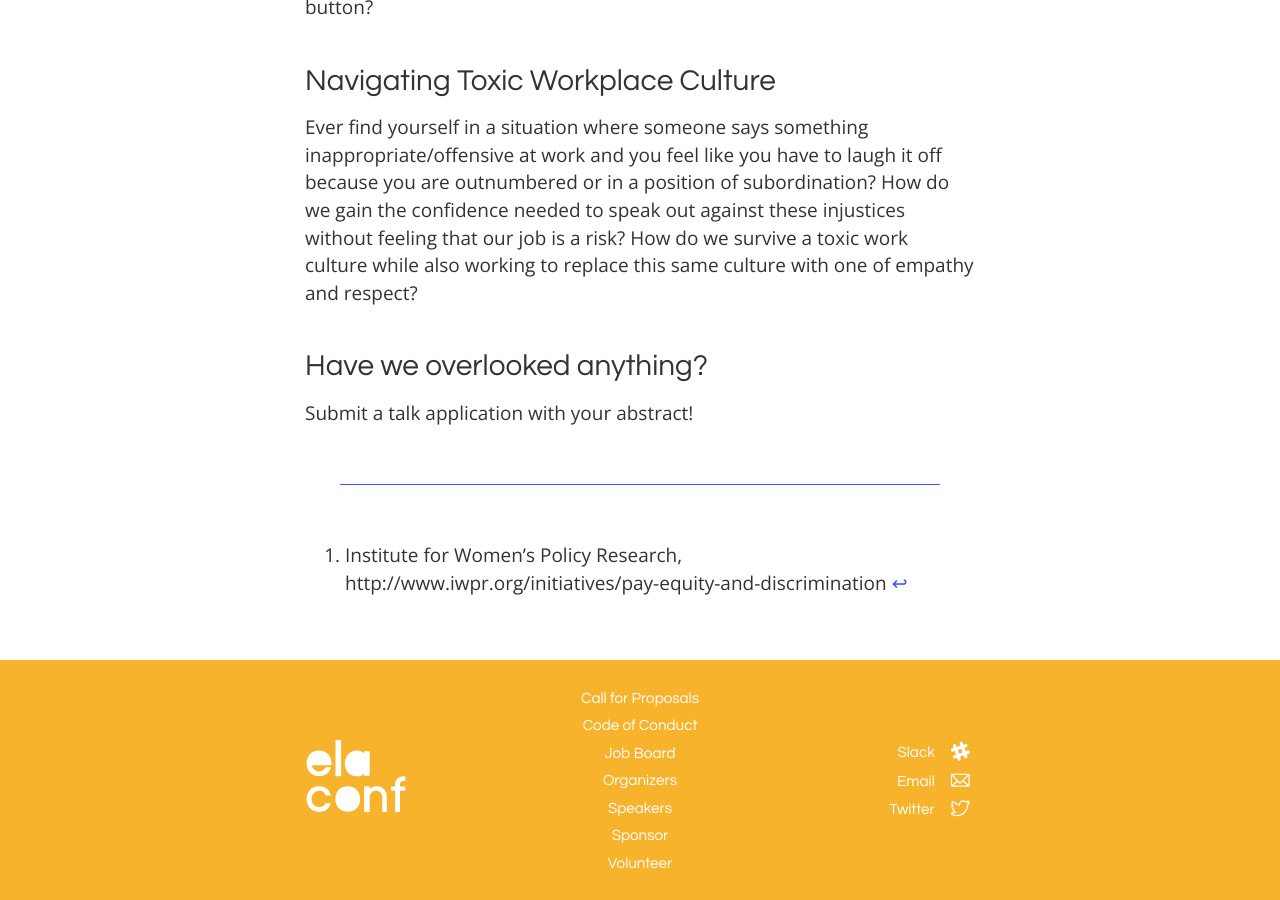
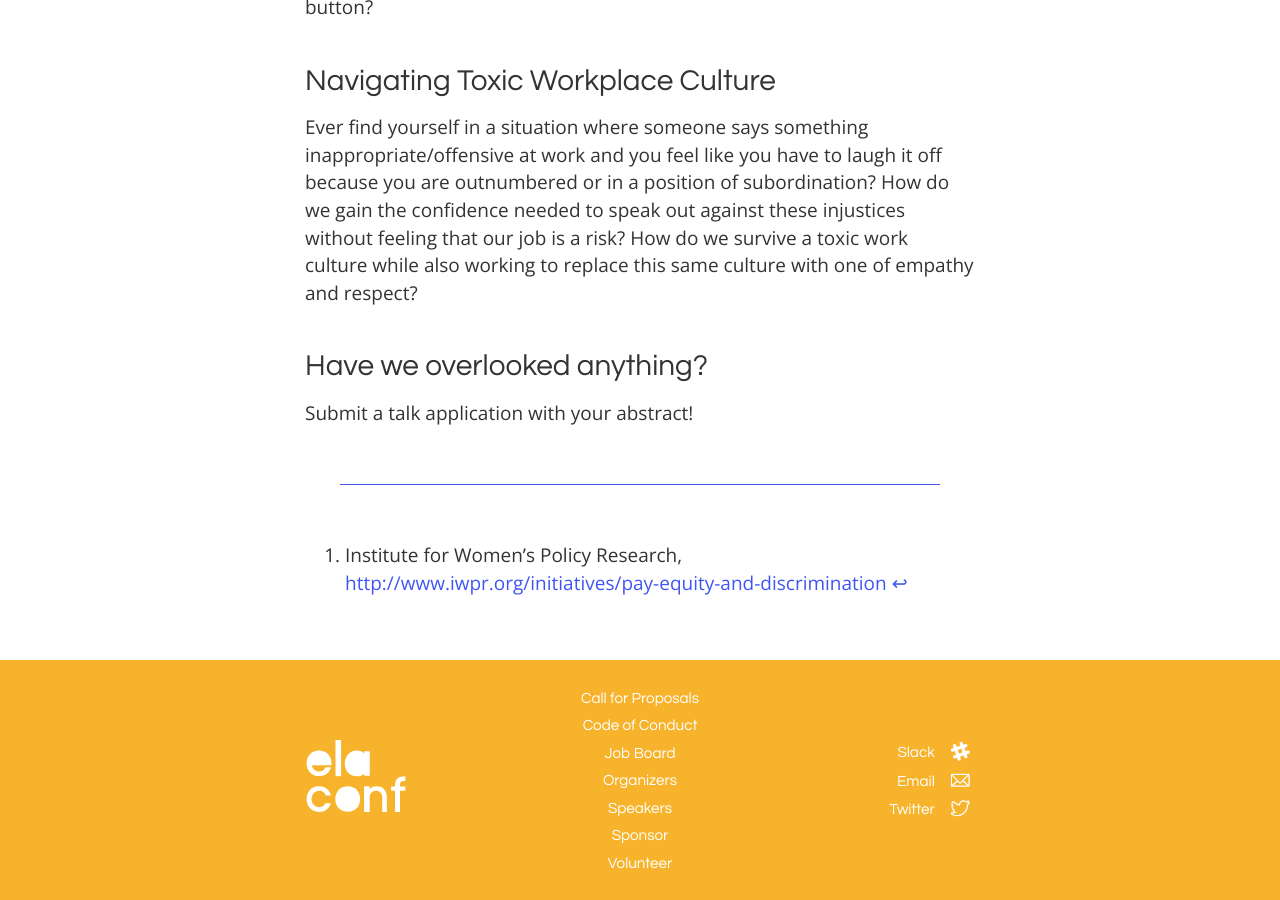
Before and after one commit to elaconf/elaconf.github.io, a Jekyll site: the page built from proposals/index.md, in a window 1280 px wide and 900 px high, scrolled down 2670 px. Built offline with Jekyll 4.4.1, drawn with Linux system fonts in a browser that asks for light colours.

Commit message:
fix link

```diff
--- a/proposals/index.md
+++ b/proposals/index.md
@@ -67,4 +67,4 @@ Submit a talk application with your abstract!
 
 ---
 
-[^1]: Institute for Women’s Policy Research, http://www.iwpr.org/initiatives/pay-equity-and-discrimination
+[^1]: Institute for Women’s Policy Research, <http://www.iwpr.org/initiatives/pay-equity-and-discrimination>
```
